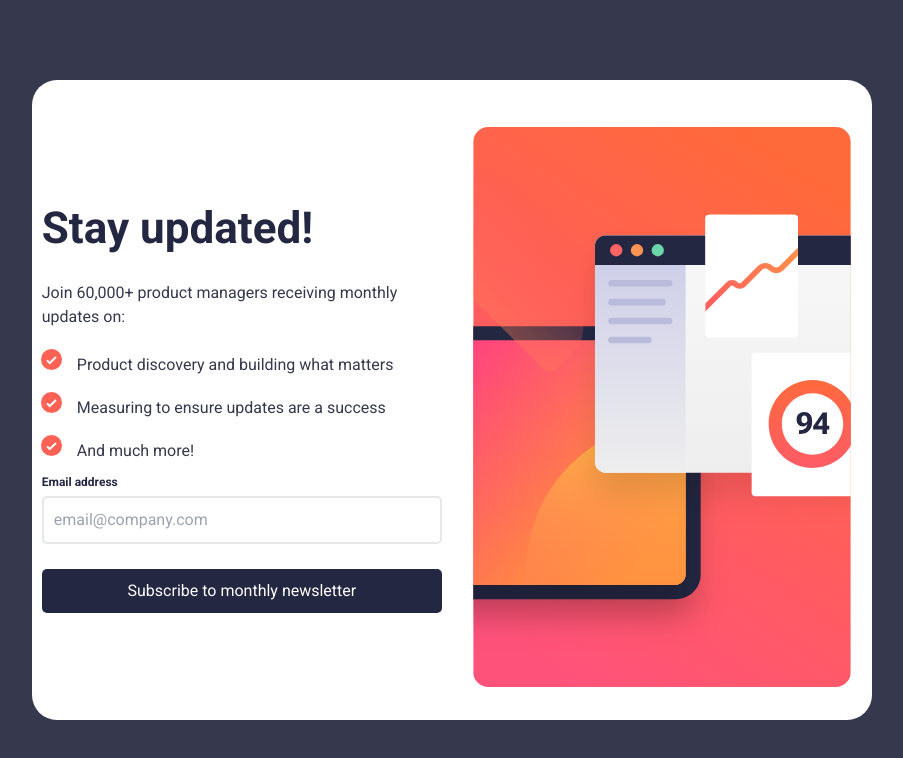
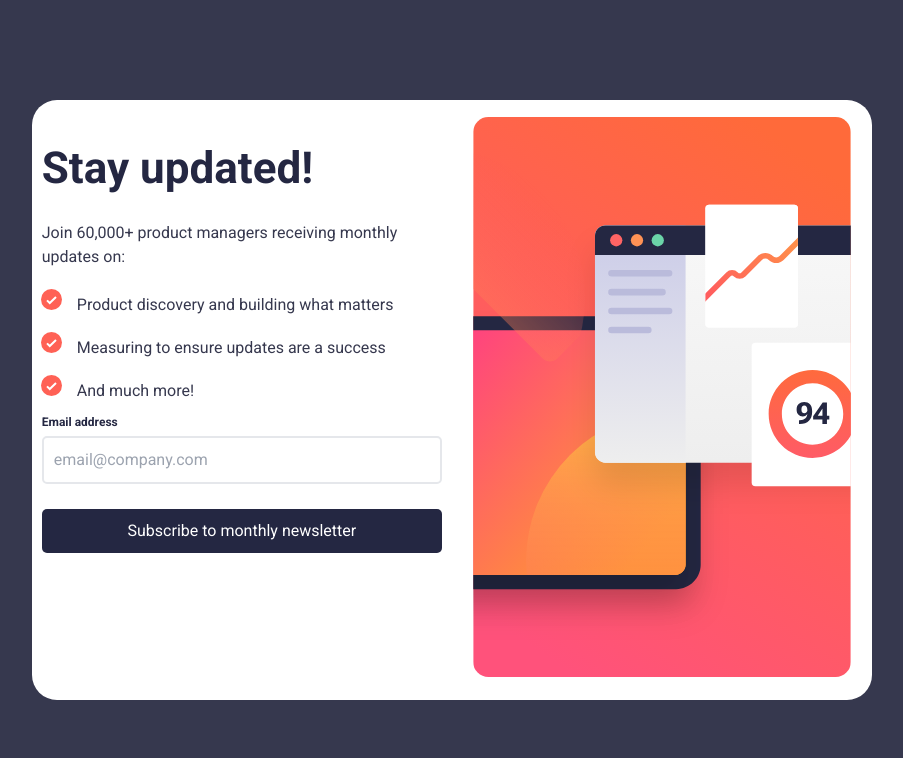
Before and after one commit to RereTooki/newsletter-component, a React (Vite) app: page / in a window 1280 px wide. Shown: the top 758 px of the page, without its empty margins (188-1091 px from the left). Built offline with nearby package versions, Linux system fonts and the light colour scheme.

Commit message:
Updated the margins

```diff
--- a/src/components/Card.tsx
+++ b/src/components/Card.tsx
@@ -9,13 +9,13 @@ const Card = () => {
   return (
     <>
       <div className="flex flex-col md:bg-charcoal-greys font-roboto  md:justify-center md:items-center md:h-screen md:py-[55px]">
-        <div className="md:h-[80vh] md:bg-whites md:flex-row-reverse flex flex-col rounded-[25px] ">
+        <div className="md:h-[75vh] md:bg-whites md:flex-row-reverse flex flex-col rounded-[25px] ">
           <img
-            className=" relative top-[-18px] md:w-3/6 md:h-[70vh] md:mt-[65px]"
+            className=" relative top-[-18px] md:w-3/6 md:h-[70vh] md:mt-[35px]"
             src={SignUpDesktop}
             alt="A sign-up picture"
           />
-          <div className="md:w-3/6  md:mt-[85px]">
+          <div className="md:w-3/6  md:mt-[5px]">
             <CardBody />
           </div>
         </div>
```
Also changed, not shown: 1 other file (tests, documents, lock files or other folders).
